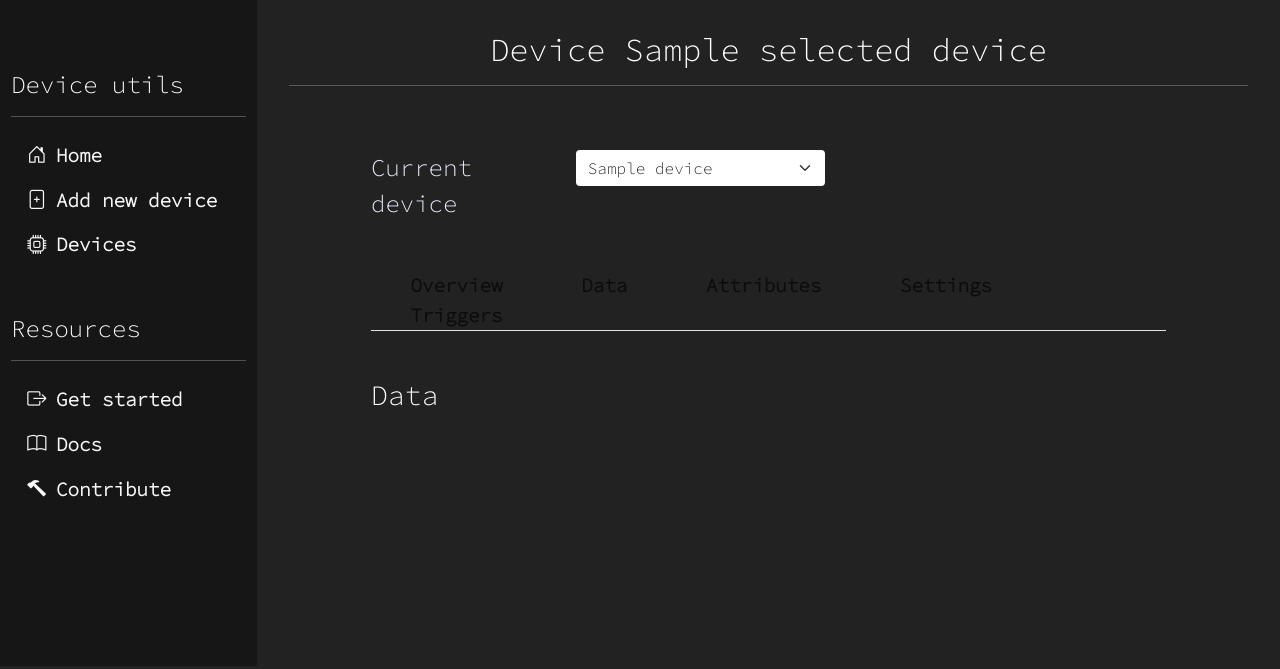
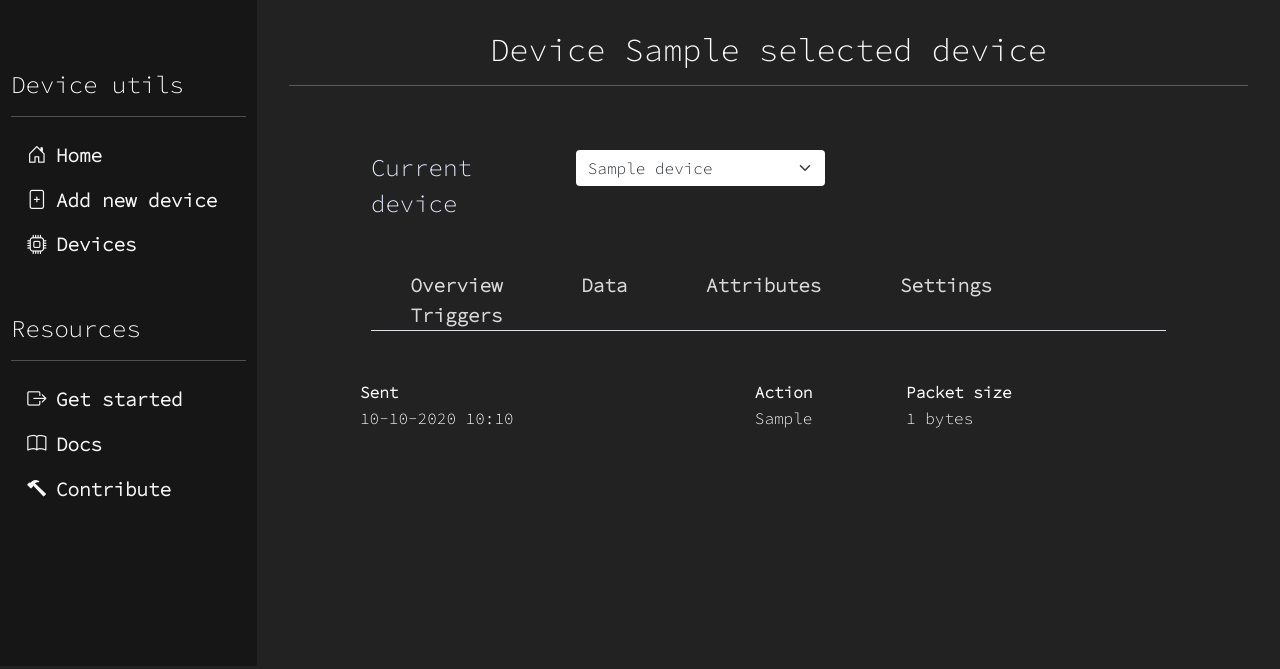
Before and after one commit to victorhook/iotoro-web, a Django app: template iotoro_web/device/templates/device/data.html in a window 1280 px wide. Shown: the part 94-763 px from the top of the page. Run offline with Django 3.2, Linux system fonts and the light colour scheme; the template is opened without the code that fills it: most values are stand-ins (such as "Sample title", 1, 10 or a date in 2020); some libraries are stand-ins or nearby versions.

Commit message:
Added a table for display sent packets

```diff
--- a/iotoro_web/device/css/device.css
+++ b/iotoro_web/device/css/device.css
@@ -15,10 +15,39 @@ label, input[type=text], select {
     font-size: 1.5em;
 }
 
+/* -- Nav tabs -- */
+
 .nav-tabs .active {
-    background-color: #385c8f !important;
+    background-color: rgb(223, 115, 43) !important;
+    color: black !important;
 }
 
+.nav-tabs > li > a {
+    color: rgb(218, 218, 218) !important;
+    font-weight: 600;
+    transition: 0.3s ease-in-out color;
+}
+
+.nav-tabs > li > a:hover {
+    color: white !important;
+}
+
+
+/* -- Data -- */
+.data-table tr:nth-child(even) {
+    background-color: #202020;
+}
+
+.clickable {
+    cursor: pointer;
+    transition: 0.3s ease-in-out background-color;
+}
+
+.clickable:hover {
+    background-color: #363636 !important;
+}
+
+/* -- */
 
 .label-help-wrapper {
     background-color: red;
--- a/iotoro_web/device/templates/device/data.html
+++ b/iotoro_web/device/templates/device/data.html
@@ -6,6 +6,37 @@
 
 {% block device_content %}
 
-<h3>Data</h3>
+    <table class="data-table">
+        <thead>
+            <tr>
+                <th scope="col">Sent</th>
+                <th scope="col">Action</th>
+                <th scope="col">Packet size</th>
+            </tr>
+        </thead>
+        <tbody>
+            {% for packet in packets %}
+                <tr class="clickable">
+                    <td>
+                        {{ packet.sent|date:"d-m-Y"}}
+                        {{ packet.sent|time:"H:i" }}
+                    </td>
+                    <td>
+                        {{ packet.get_action }}
+                    </td>
+                    <td>
+                        {{ packet|length }} bytes
+                    </td>
+                </tr>
+            {% endfor %}
+        </tbody>
+    </table>
+
 
 {% endblock %}
+
+{% block device_js %}
+    <script>
+        $('.clickable').on('click', () => console.log('ok'))
+    </script>
+{% endblock %}
--- a/iotoro_web/device/templates/device/device.html
+++ b/iotoro_web/device/templates/device/device.html
@@ -47,19 +47,19 @@
                 <div class="mt-5">
                     <ul class="nav nav-tabs">
                         <li class="nav-item">
-                            <a class="nav-link fg-primary" id="overview" href="{% url 'overview' device_name=selected_device %}">Overview</a>
+                            <a class="nav-link" id="overview" href="{% url 'overview' device_name=selected_device %}">Overview</a>
                         </li>
                         <li class="nav-item">
-                            <a class="nav-link fg-primary" id="data" href="{% url 'data' device_name=selected_device %}">Data</a>
+                            <a class="nav-link" id="data" href="{% url 'data' device_name=selected_device %}">Data</a>
                         </li>
                         <li class="nav-item">
-                            <a class="nav-link fg-primary" id="attributes" href="{% url 'attributes' device_name=selected_device %}">Attributes</a>
+                            <a class="nav-link" id="attributes" href="{% url 'attributes' device_name=selected_device %}">Attributes</a>
                         </li>
                         <li class="nav-item">
-                            <a class="nav-link fg-primary" id="settings" href="{% url 'settings' device_name=selected_device %}">Settings</a>
+                            <a class="nav-link" id="settings" href="{% url 'settings' device_name=selected_device %}">Settings</a>
                         </li>
                         <li class="nav-item">
-                            <a class="nav-link fg-primary" id="triggers" href="{% url 'triggers' device_name=selected_device %}">Triggers</a>
+                            <a class="nav-link" id="triggers" href="{% url 'triggers' device_name=selected_device %}">Triggers</a>
                         </li>
                     </ul>
                 </div>
```
